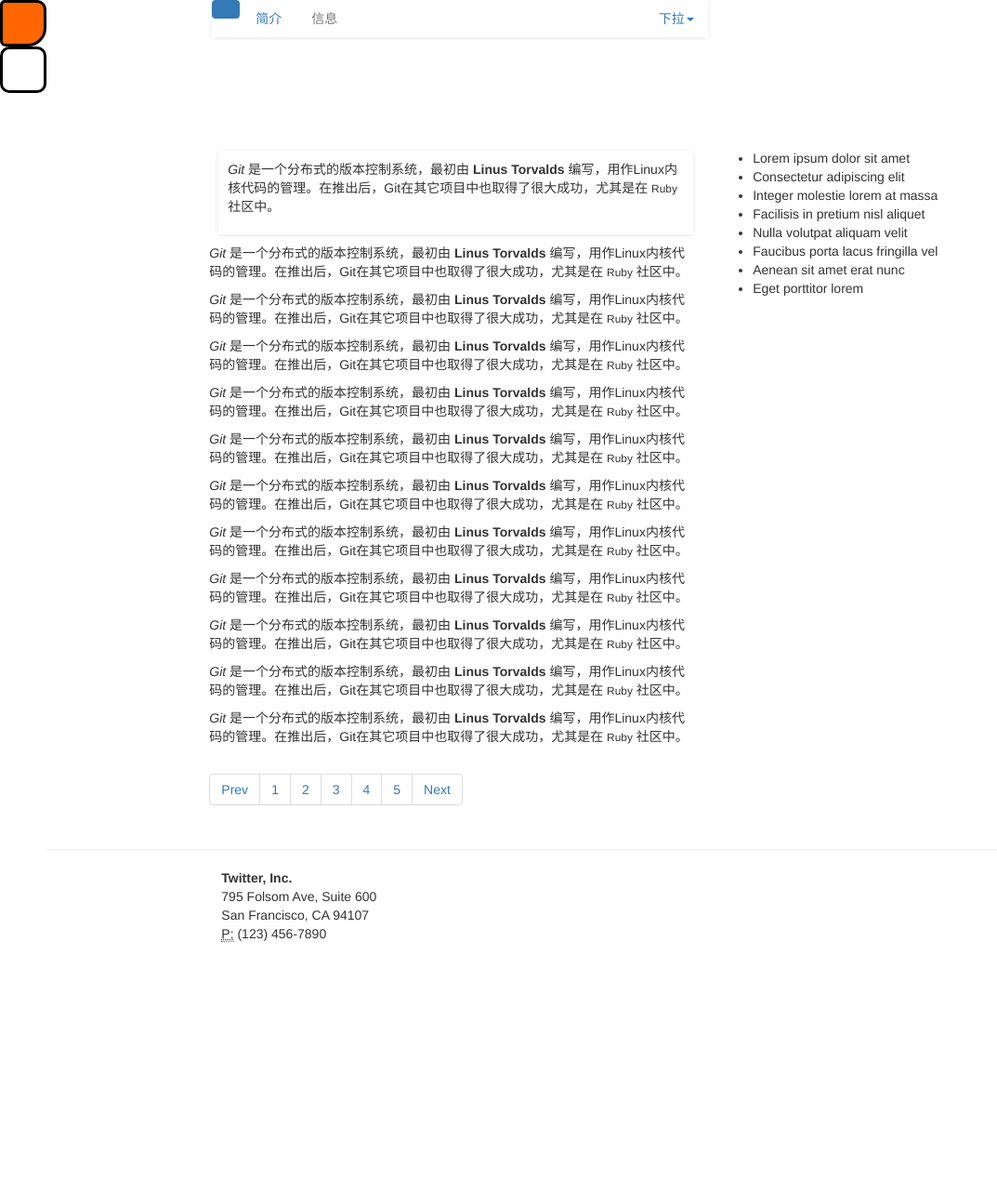
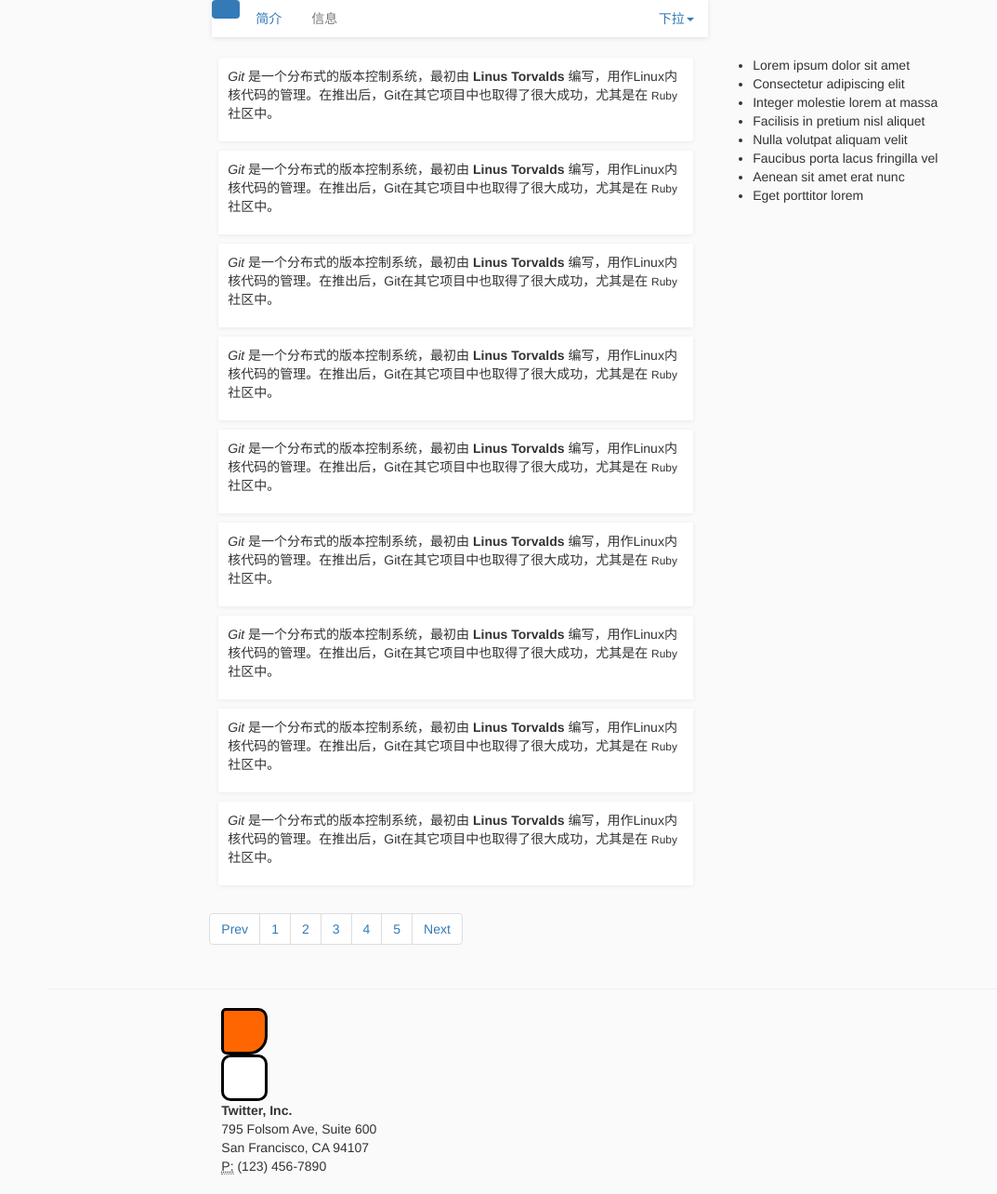
Before and after one commit to chenyuyuan/psi, a Flask app: template server/app/templates/main.html in a window 1280 px wide. Shown: the whole page at 93% size, without its empty margins (0-1073 px from the left). Before the commit the page ends 1013 px from the top, so only its background shows below. Run offline with Flask 2, Linux system fonts and the light colour scheme; the template is opened without the code that fills it, so the values that code supplies are empty; parts of the project's set-up code (start-up, migrations or seed data) failed here and were passed over; some libraries are stand-ins or nearby versions.

Commit message:
webstorm

```diff
--- a/server/app/templates/main.html
+++ b/server/app/templates/main.html
@@ -12,15 +12,20 @@
     <script src="https://cdn.bootcss.com/respond.js/1.4.2/respond.min.js"></script>
     <style>
         .shadow{
-            -webkit-box-shadow: 0 1px 5px 0 rgba(0,34,77,.1);
-            -moz-box-shadow: 0 1px 5px 0 rgba(0,34,77,.1);
-            box-shadow: 0 1px 5px 0 rgba(0,34,77,.1);
+            -webkit-box-shadow: 0 1px 5px 0 rgba(0,34,77,.12);
+            -moz-box-shadow: 0 1px 5px 0 rgba(0,34,77,.12);
+            box-shadow: 0 1px 5px 0 rgba(0,34,77,.12);
+        }
+        .shadow-smaller{
+            -webkit-box-shadow: 0 1px 5px 0 rgba(0,34,77,.07);
+            -moz-box-shadow: 0 1px 5px 0 rgba(0,34,77,.07);
+            box-shadow: 0 1px 5px 0 rgba(0,34,77,.07);
         }
 
     </style>
 </head>
-<div style="border:3px #000 solid;border-top-right-radius:10px; border-top-left-radius:5px; border-bottom-left-radius:6px; border-bottom-right-radius:20px; width:50px; height:50px; background:#f60;"></div>
-<div style="border:3px #000 solid;border-radius:10px; width:50px; height:50px; background:#fff;"></div>
+<body style="background-color: #fafafa">
+
 <div class="container-fluid">
     <div class="col-md-12 column" style="position: fixed;top: 0;z-index: 999">
         <div class="row clearfix">
@@ -72,47 +77,34 @@
             <div class="col-md-2 column">
             </div>
             <div class="col-md-5 column" style="padding:0;margin: 2px">
-                <div class="shadow" style="background-color: white;margin-left: 10px;;margin-bottom: 10px;padding: 10px">
-                    <p>
-                        <em>Git</em> 是一个分布式的版本控制系统，最初由 <strong>Linus Torvalds</strong> 编写，用作Linux内核代码的管理。在推出后，Git在其它项目中也取得了很大成功，尤其是在 <small>Ruby</small> 社区中。
-                    </p>
+                <div class="shadow-smaller" style="background-color: white;margin-left: 10px;;margin-bottom: 10px;padding:10px;border:1px #fafafa;border-top-right-radius:4px; border-top-left-radius:4px; border-bottom-left-radius:4px; border-bottom-right-radius:4px; ">
+                    <p><em>Git</em> 是一个分布式的版本控制系统，最初由 <strong>Linus Torvalds</strong> 编写，用作Linux内核代码的管理。在推出后，Git在其它项目中也取得了很大成功，尤其是在 <small>Ruby</small> 社区中。</p>
                 </div>
-                <div style="background-color: white">
-                    <p>
-                        <em>Git</em> 是一个分布式的版本控制系统，最初由 <strong>Linus Torvalds</strong> 编写，用作Linux内核代码的管理。在推出后，Git在其它项目中也取得了很大成功，尤其是在 <small>Ruby</small> 社区中。
-                    </p>
+                <div class="shadow-smaller" style="background-color: white;margin-left: 10px;;margin-bottom: 10px;padding: 10px">
+                    <p><em>Git</em> 是一个分布式的版本控制系统，最初由 <strong>Linus Torvalds</strong> 编写，用作Linux内核代码的管理。在推出后，Git在其它项目中也取得了很大成功，尤其是在 <small>Ruby</small> 社区中。</p>
+                </div>
+                <div class="shadow-smaller" style="background-color: white;margin-left: 10px;;margin-bottom: 10px;padding: 10px">
+                    <p><em>Git</em> 是一个分布式的版本控制系统，最初由 <strong>Linus Torvalds</strong> 编写，用作Linux内核代码的管理。在推出后，Git在其它项目中也取得了很大成功，尤其是在 <small>Ruby</small> 社区中。</p>
+                </div>
+                <div class="shadow-smaller" style="background-color: white;margin-left: 10px;;margin-bottom: 10px;padding: 10px">
+                    <p><em>Git</em> 是一个分布式的版本控制系统，最初由 <strong>Linus Torvalds</strong> 编写，用作Linux内核代码的管理。在推出后，Git在其它项目中也取得了很大成功，尤其是在 <small>Ruby</small> 社区中。</p>
+                </div>
+                <div class="shadow-smaller" style="background-color: white;margin-left: 10px;;margin-bottom: 10px;padding: 10px">
+                    <p><em>Git</em> 是一个分布式的版本控制系统，最初由 <strong>Linus Torvalds</strong> 编写，用作Linux内核代码的管理。在推出后，Git在其它项目中也取得了很大成功，尤其是在 <small>Ruby</small> 社区中。</p>
+                </div>
+                <div class="shadow-smaller" style="background-color: white;margin-left: 10px;;margin-bottom: 10px;padding: 10px">
+                    <p><em>Git</em> 是一个分布式的版本控制系统，最初由 <strong>Linus Torvalds</strong> 编写，用作Linux内核代码的管理。在推出后，Git在其它项目中也取得了很大成功，尤其是在 <small>Ruby</small> 社区中。</p>
+                </div>
+                <div class="shadow-smaller" style="background-color: white;margin-left: 10px;;margin-bottom: 10px;padding: 10px">
+                    <p><em>Git</em> 是一个分布式的版本控制系统，最初由 <strong>Linus Torvalds</strong> 编写，用作Linux内核代码的管理。在推出后，Git在其它项目中也取得了很大成功，尤其是在 <small>Ruby</small> 社区中。</p>
+                </div>
+                <div class="shadow-smaller" style="background-color: white;margin-left: 10px;;margin-bottom: 10px;padding: 10px">
+                    <p><em>Git</em> 是一个分布式的版本控制系统，最初由 <strong>Linus Torvalds</strong> 编写，用作Linux内核代码的管理。在推出后，Git在其它项目中也取得了很大成功，尤其是在 <small>Ruby</small> 社区中。</p>
+                </div>
+                <div class="shadow-smaller" style="background-color: white;margin-left: 10px;;margin-bottom: 10px;padding: 10px">
+                    <p><em>Git</em> 是一个分布式的版本控制系统，最初由 <strong>Linus Torvalds</strong> 编写，用作Linux内核代码的管理。在推出后，Git在其它项目中也取得了很大成功，尤其是在 <small>Ruby</small> 社区中。</p>
                 </div>
 
-                <p>
-                    <em>Git</em> 是一个分布式的版本控制系统，最初由 <strong>Linus Torvalds</strong> 编写，用作Linux内核代码的管理。在推出后，Git在其它项目中也取得了很大成功，尤其是在 <small>Ruby</small> 社区中。
-                </p>
-                <p>
-                    <em>Git</em> 是一个分布式的版本控制系统，最初由 <strong>Linus Torvalds</strong> 编写，用作Linux内核代码的管理。在推出后，Git在其它项目中也取得了很大成功，尤其是在 <small>Ruby</small> 社区中。
-                </p>
-                <p>
-                    <em>Git</em> 是一个分布式的版本控制系统，最初由 <strong>Linus Torvalds</strong> 编写，用作Linux内核代码的管理。在推出后，Git在其它项目中也取得了很大成功，尤其是在 <small>Ruby</small> 社区中。
-                </p>
-                <p>
-                    <em>Git</em> 是一个分布式的版本控制系统，最初由 <strong>Linus Torvalds</strong> 编写，用作Linux内核代码的管理。在推出后，Git在其它项目中也取得了很大成功，尤其是在 <small>Ruby</small> 社区中。
-                </p>
-                <p>
-                    <em>Git</em> 是一个分布式的版本控制系统，最初由 <strong>Linus Torvalds</strong> 编写，用作Linux内核代码的管理。在推出后，Git在其它项目中也取得了很大成功，尤其是在 <small>Ruby</small> 社区中。
-                </p>
-                <p>
-                    <em>Git</em> 是一个分布式的版本控制系统，最初由 <strong>Linus Torvalds</strong> 编写，用作Linux内核代码的管理。在推出后，Git在其它项目中也取得了很大成功，尤其是在 <small>Ruby</small> 社区中。
-                </p>
-                <p>
-                    <em>Git</em> 是一个分布式的版本控制系统，最初由 <strong>Linus Torvalds</strong> 编写，用作Linux内核代码的管理。在推出后，Git在其它项目中也取得了很大成功，尤其是在 <small>Ruby</small> 社区中。
-                </p>
-                <p>
-                    <em>Git</em> 是一个分布式的版本控制系统，最初由 <strong>Linus Torvalds</strong> 编写，用作Linux内核代码的管理。在推出后，Git在其它项目中也取得了很大成功，尤其是在 <small>Ruby</small> 社区中。
-                </p>
-                <p>
-                    <em>Git</em> 是一个分布式的版本控制系统，最初由 <strong>Linus Torvalds</strong> 编写，用作Linux内核代码的管理。在推出后，Git在其它项目中也取得了很大成功，尤其是在 <small>Ruby</small> 社区中。
-                </p>
-                <p>
-                    <em>Git</em> 是一个分布式的版本控制系统，最初由 <strong>Linus Torvalds</strong> 编写，用作Linux内核代码的管理。在推出后，Git在其它项目中也取得了很大成功，尤其是在 <small>Ruby</small> 社区中。
-                </p>
                 <ul class="pagination">
                     <li>
                         <a href="#">Prev</a>
@@ -173,6 +165,8 @@
             <div class="col-md-2 column">
             </div>
             <div class="col-md-5 column">
+                <div style="border:3px #000 solid;border-top-right-radius:10px; border-top-left-radius:5px; border-bottom-left-radius:6px; border-bottom-right-radius:20px; width:50px; height:50px; background:#f60;"></div>
+                <div style="border:3px #000 solid;border-radius:10px; width:50px; height:50px; background:#fff;"></div>
                 <address> <strong>Twitter, Inc.</strong><br /> 795 Folsom Ave, Suite 600<br /> San Francisco, CA 94107<br /> <abbr title="Phone">P:</abbr> (123) 456-7890</address>
             </div>
             <div class="col-md-3 column">
--- a/server/app/url/bootstrap.py
+++ b/server/app/url/bootstrap.py
@@ -24,8 +24,7 @@ from flask import Blueprint
 bo=Blueprint('bo', __name__)
 
 
-bootstrap=Bootstrap(app)
-@bo.route('/ma')
+@bo.route('/justtotest')
 def test():
     plan = models.user.query.filter_by(id='1').first()
     title="appache"
--- a/server/run.py
+++ b/server/run.py
@@ -1,9 +1,12 @@
 from app import app
-
 
 from app.url.bootstrap import bo
 from app.url.upload import upload
+from app.url.login import blogin
+from app.url.topicSquare import btopicSquare
 
+app.register_blueprint(btopicSquare)
+app.register_blueprint(blogin)
 app.register_blueprint(upload)
 app.register_blueprint(bo,url_prefix='/bb')
 
```
Also changed, not shown: server/app/router.py (+0 -13 lines), server/app/url/login.py (+75 -37 lines), server/app/url/topicSquare.py (added, +17 -0 lines).
